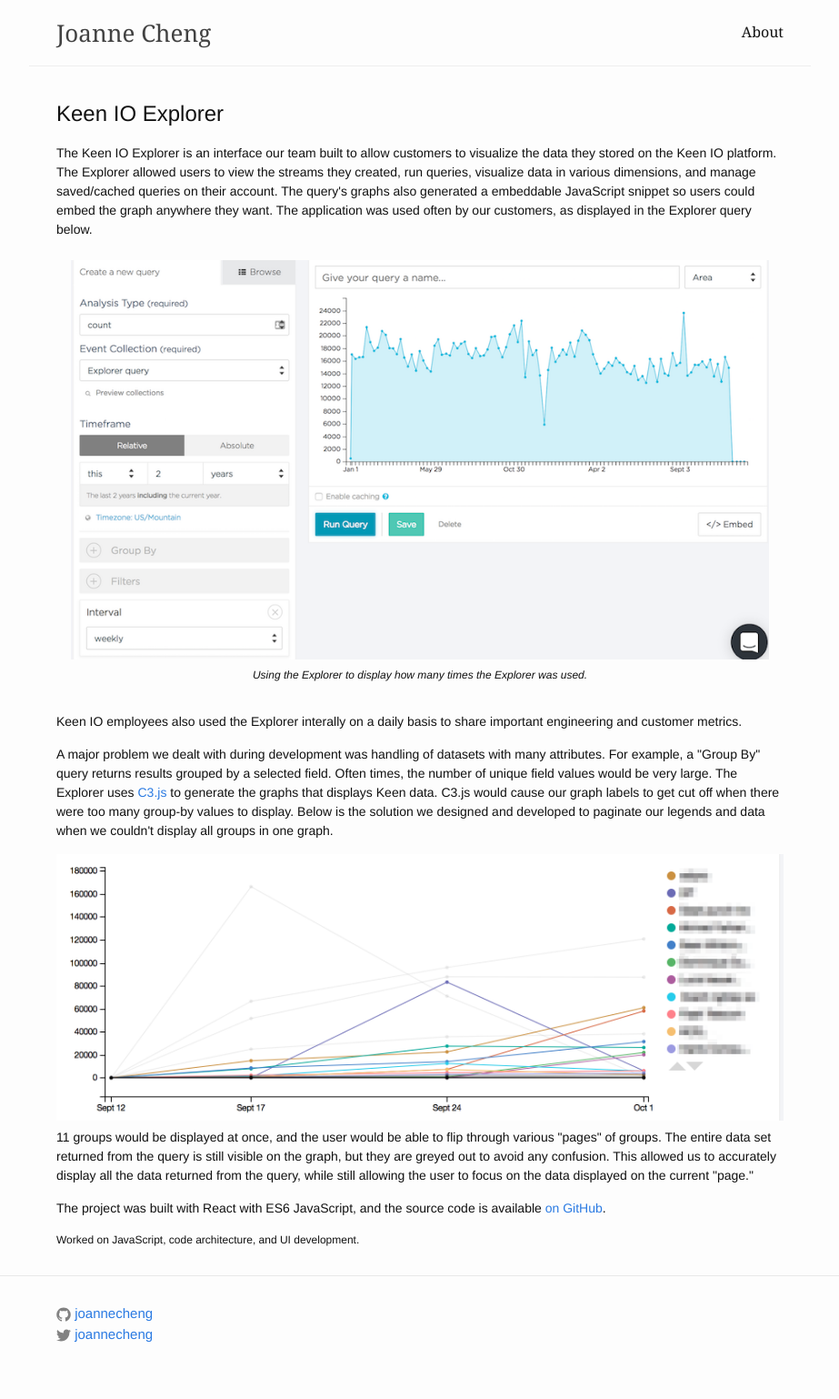
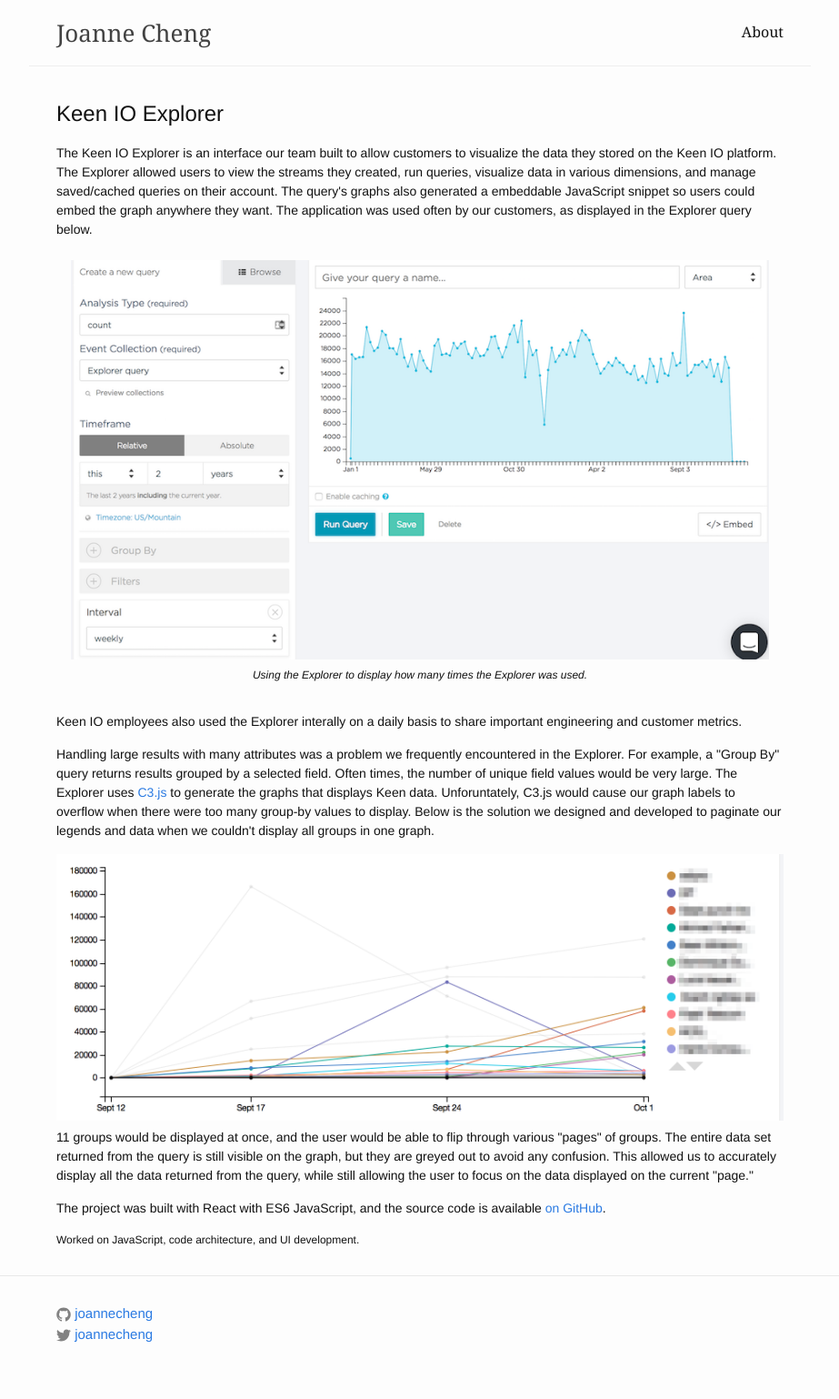
Before and after one commit to joannecheng/joannecheng.github.io, a Jekyll site: the page built from projects/explorer.html, in a window 1280 px wide. Shown: the whole page at 91% size, without its empty margins (178-1101 px from the left). Built offline with Jekyll 4.4.1, drawn with Linux system fonts in a browser that asks for light colours; nearby versions of some CDN libraries; library files that are not in the unit come from our copies.

Commit message:
update description

```diff
--- a/projects/explorer.html
+++ b/projects/explorer.html
@@ -38,16 +38,17 @@
   </p>
 
   <p>
-    A major problem we dealt with during development was
-    handling of datasets with many attributes.
+    Handling large results with many attributes was a problem we frequently
+    encountered in the Explorer.
     For example, a "Group By" query returns results grouped by
-    a selected field. Often times, the number of unique
+    a selected field.
+    Often times, the number of unique
     field values would be very large.
     The Explorer uses
     <a href="http://c3js.org/">C3.js</a>
     to generate the graphs that displays Keen data.
-    C3.js would cause our graph labels to
-    get cut off when there were too many group-by values to display.
+    Unforuntately, C3.js would cause our graph labels to
+    overflow when there were too many group-by values to display.
 
     Below is the solution we designed and developed to paginate our
     legends and data when we couldn't display all groups in one graph.
```
